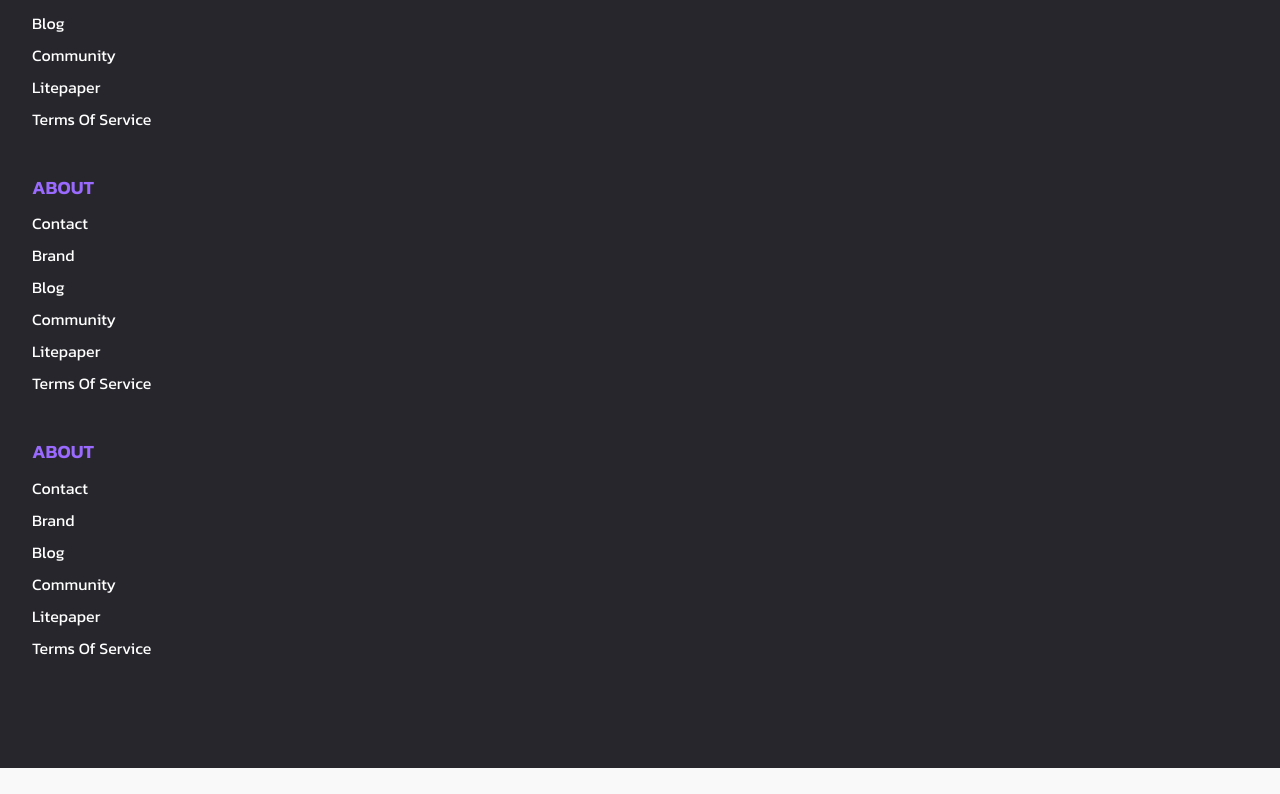
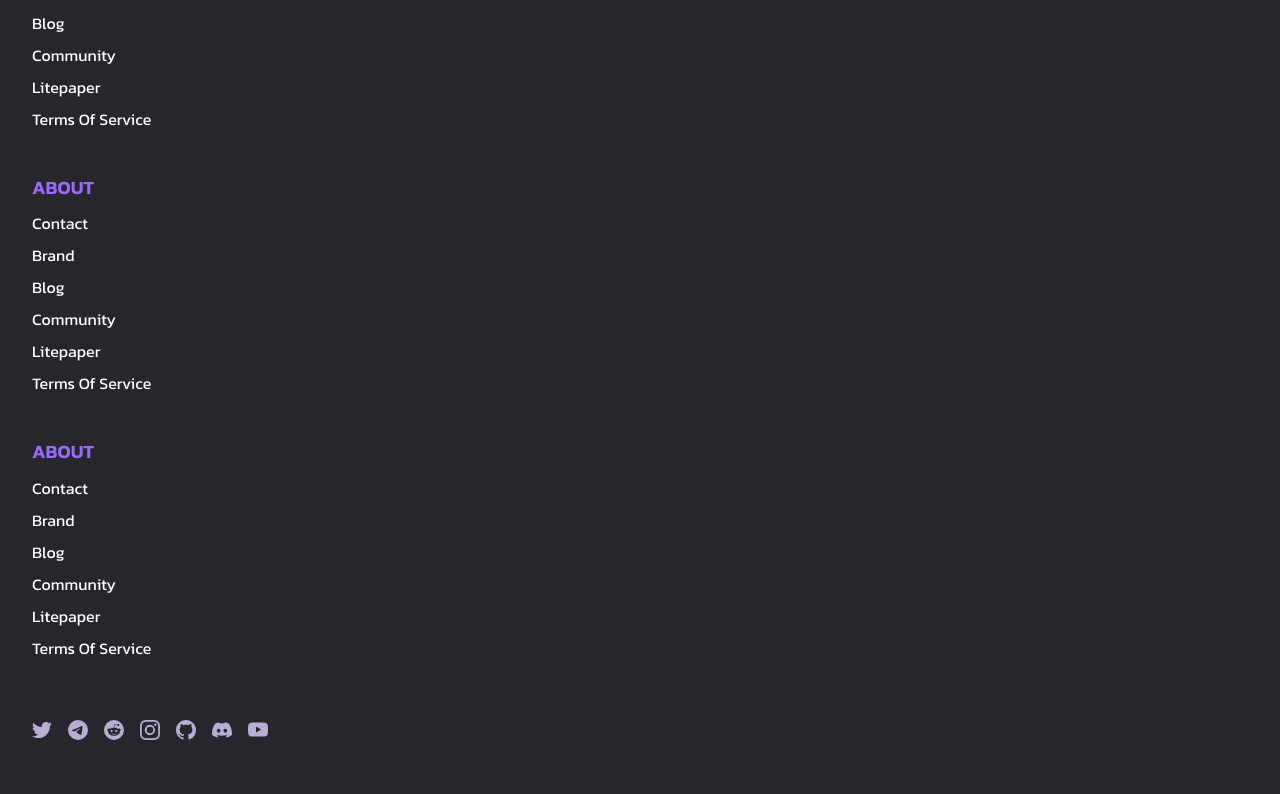
Before and after one commit to Ouzx/pancake-swap-clone-v2, a React (Vite) app: page / in a window 1280 px wide. Shown: the part 1033-1827 px from the top of the page. Before the commit the page ends 1801 px from the top, so only its background shows below. Built offline with nearby package versions, Linux system fonts and the light colour scheme.

Commit message:
social icons added

```diff
--- /dev/null
+++ b/src/sections/oguzhan/sections/Footer/Components/SocialIcons/SocialIcons.scss
@@ -0,0 +1,9 @@
+.social-icons {
+  line-height: 1.5;
+  color: var(--color-light-purple-2);
+
+  & > * {
+    margin-right: 1rem;
+    cursor: pointer;
+  }
+}
--- /dev/null
+++ b/src/sections/oguzhan/sections/Footer/Components/SocialIcons/SocialIcons.tsx
@@ -0,0 +1,29 @@
+import React from "react";
+import { TfiTwitterAlt } from "react-icons/tfi";
+import {
+  BsTelegram,
+  BsInstagram,
+  BsGithub,
+  BsDiscord,
+  BsYoutube,
+} from "react-icons/bs";
+import { SiReddit } from "react-icons/si";
+
+import "./SocialIcons.scss";
+
+const ICON_SIZE = 20;
+const SocialIcons = () => {
+  return (
+    <div className="social-icons">
+      <TfiTwitterAlt size={ICON_SIZE} />
+      <BsTelegram size={ICON_SIZE} />
+      <SiReddit size={ICON_SIZE} />
+      <BsInstagram size={ICON_SIZE} />
+      <BsGithub size={ICON_SIZE} />
+      <BsDiscord size={ICON_SIZE} />
+      <BsYoutube size={ICON_SIZE} />
+    </div>
+  );
+};
+
+export default SocialIcons;
--- a/src/sections/oguzhan/sections/Footer/Footer.tsx
+++ b/src/sections/oguzhan/sections/Footer/Footer.tsx
@@ -6,7 +6,7 @@ import Button from "./Components/Button/Button";
 import ThemeSwitch from "../../../../components/ThemeSwitch/ThemeSwitch";
 import { AiOutlineArrowRight } from "react-icons/ai";
 import LanguageSelector from "../../../../components/LanguageSelector/LanguageSelector";
-
+import SocialIcons from "./Components/SocialIcons/SocialIcons";
 const Footer = () => {
   return (
     <div className="footer-container">
@@ -26,7 +26,8 @@ const Footer = () => {
         <LanguageSelector />
       </div>
 
-      <div className="seperator-component row links">
+      <div className="seperator-component row ">
+        <div className="links">
           <div className="column">
             <h3>ABOUT</h3>
             <ul>
@@ -100,6 +101,13 @@ const Footer = () => {
           </div>
         </div>
       </div>
+
+      <div className="row">
+        <div className="social-media">
+          <SocialIcons />
+        </div>
+      </div>
+    </div>
   );
 };
 
```
Also changed, not shown: src/components/LanguageSelector/LanguageSelector.tsx (renamed from src/components/LanguageSelector/LanguageSelector.jsx), src/components/LanguageSelector/List/List.tsx (renamed from src/components/LanguageSelector/List/List.jsx). Lines whose indentation alone changed are shown as unchanged.
